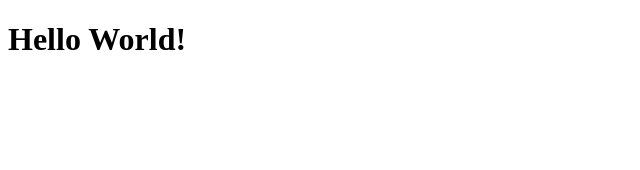
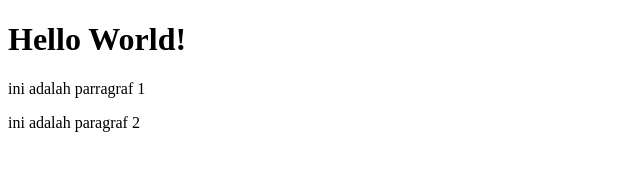
Before and after one commit to FaishalAbriansyah/coba_ITW_c, a plain HTML site: page index.html in a window 1280 px wide. Shown: the whole page, without its empty margins (0-640 px from the left). Drawn offline with Linux system fonts and the light colour scheme.

Commit message:
menambahkan 2 buah paragraf

```diff
--- a/index.html
+++ b/index.html
@@ -5,5 +5,7 @@
 </head>
 <body>
     <h1>Hello World!</h1>
+    <p>ini adalah parragraf 1</p>
+    <p>ini adalah paragraf 2</p>
 </body>
 </html>
```
